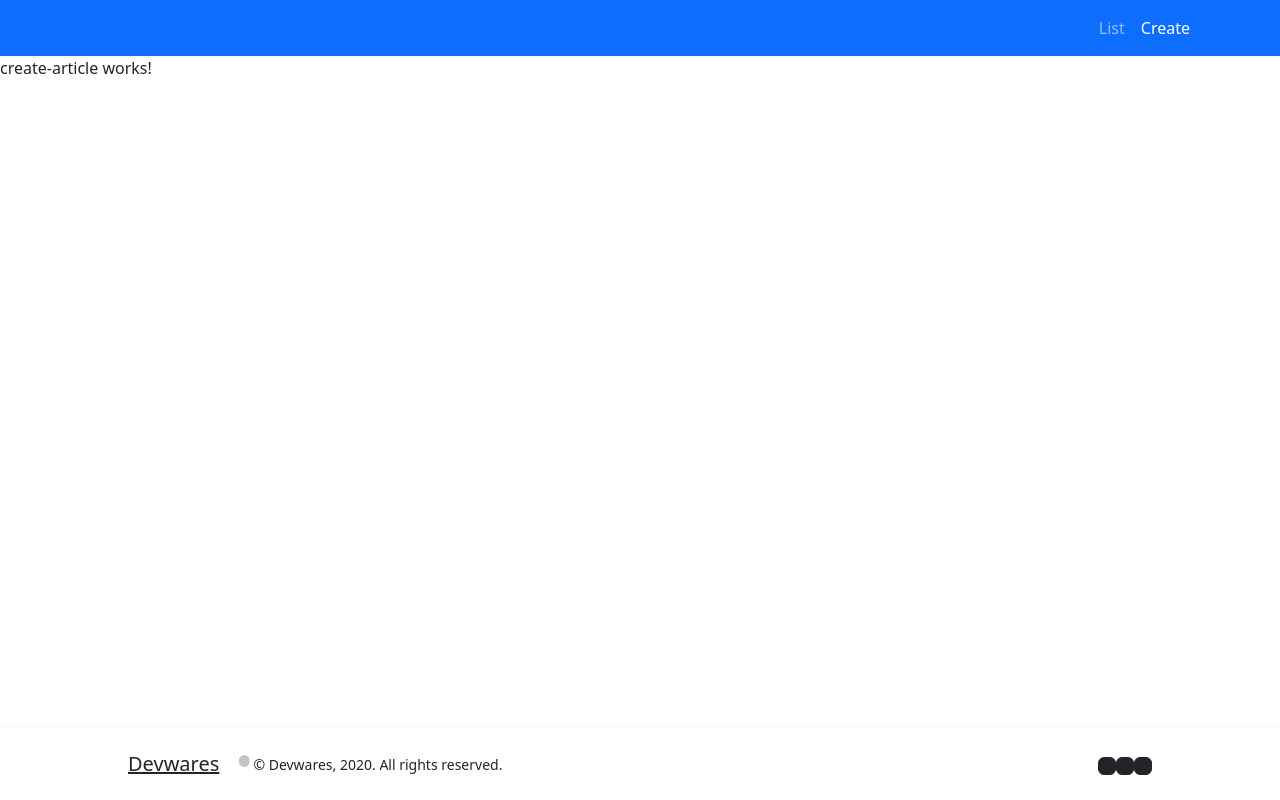
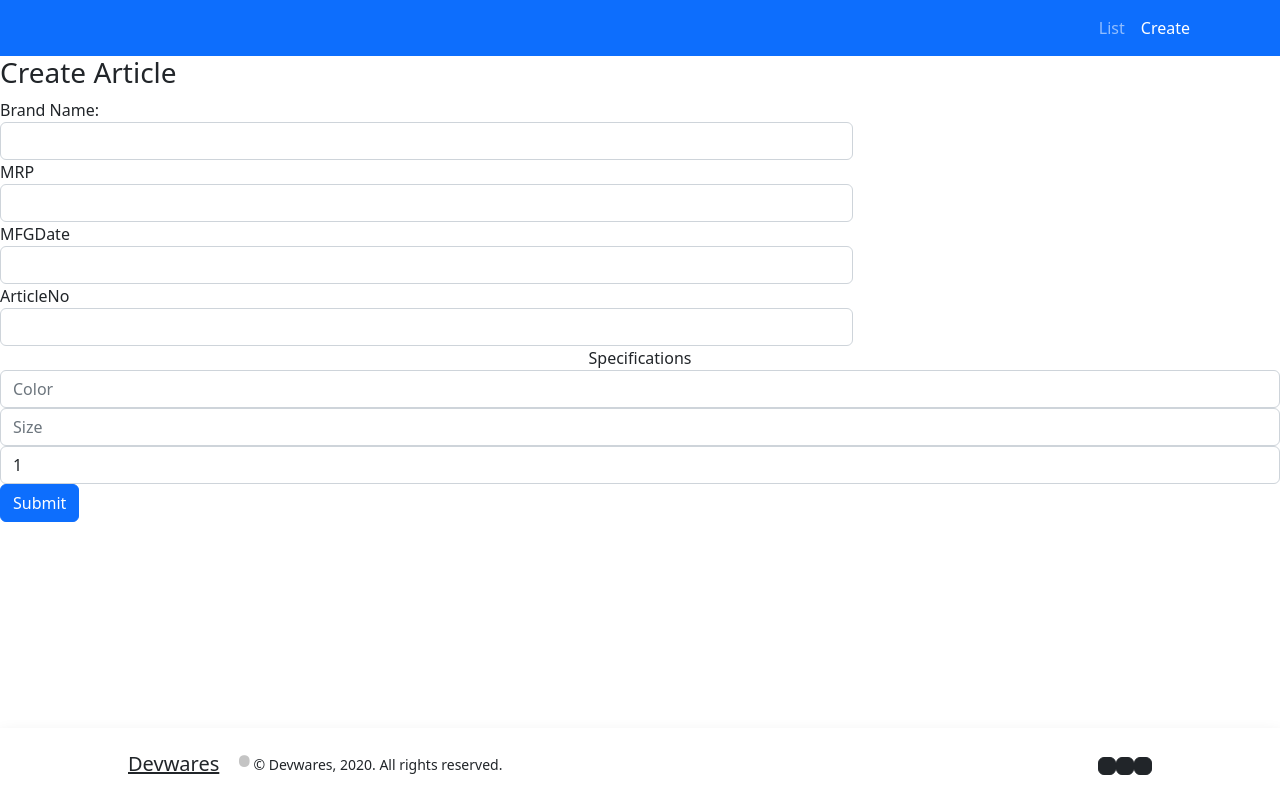
Before and after one commit to therahulsahu/handicrafts-frontend, an Angular app: page /create in a window 1280 px wide. Built offline with nearby package versions, Linux system fonts and the light colour scheme.

Commit message:
Creating Article Form

```diff
--- a/src/app/app.module.ts
+++ b/src/app/app.module.ts
@@ -3,6 +3,7 @@ import { BrowserModule } from '@angular/platform-browser';
 
 import { AppRoutingModule } from './app-routing.module';
 import { AppComponent } from './app.component';
+import { ArticleModule } from './articleM/article.module';
 import { CoreModule } from './core/core.module';
 
 @NgModule({
@@ -12,6 +13,7 @@ import { CoreModule } from './core/core.module';
   imports: [
     BrowserModule,
     CoreModule,
+    ArticleModule,
     AppRoutingModule
   ],
   providers: [],
--- a/src/app/articleM/create-article/create-article.component.html
+++ b/src/app/articleM/create-article/create-article.component.html
@@ -1 +1,62 @@
-<p>create-article works!</p>
+  <form class="form-horizontal" [formGroup]="articleForm" (ngSubmit)="onSubmit()">
+    <div class="panel panel-primary">
+      <div class="panel-heading">
+        <h3 class="panel-title">Create Article</h3>
+      </div>
+      <div class="panel-body">
+
+        <div class="form-group">
+          <label class="col-sm-2 control-label" for="brandName">Brand Name:</label>
+          <div class="col-sm-8">
+            <input id="brandName" type="text" class="form-control" formControlName="brandName">
+          </div>
+        </div>
+
+        <div class="form-group">
+          <label class="col-sm-2 control-label" for="mrp">MRP</label>
+          <div class="col-sm-8">
+            <input id="mrp" type="text" class="form-control" formControlName="mrp">
+          </div>
+        </div>
+
+        <div class="form-group">
+            <label class="col-sm-2 control-label" for="mfgDate">MFGDate</label>
+            <div class="col-sm-8">
+              <input id="mfgDate" type="text" class="form-control" formControlName="mfgDate">
+            </div>
+        </div>
+
+        <div class="form-group">
+            <label class="col-sm-2 control-label" for="articleNo">ArticleNo</label>
+            <div class="col-sm-8">
+              <input id="articleNo" type="text" class="form-control" formControlName="articleNo">
+            </div>
+        </div>
+
+        <div formGroupName="specifications">
+
+            <div class="form-group">
+              <label class="col-sm-12 text-center control-label" for="specifications">
+                Specifications
+              </label>
+              <div class="col-sm-14">
+                <input type="text" class="form-control" id="color"
+                    placeholder="Color" formControlName="color">
+              </div>
+              <div class="col-sm-14">
+                <input type="text" id="size" placeholder="Size"
+                    class="form-control" formControlName="size">
+              </div>
+              <div class="col-sm-14">
+                <input type="text" id="quantity" placeholder="Quantity"
+                    class="form-control" formControlName="quantity">
+              </div>
+            </div>
+        </div>
+
+      </div>
+      <div class="panel-footer">
+        <button class="btn btn-primary click" type="submit">Submit</button>
+      </div>
+    </div>
+  </form>
--- a/src/app/articleM/create-article/create-article.component.ts
+++ b/src/app/articleM/create-article/create-article.component.ts
@@ -1,4 +1,5 @@
 import { Component } from '@angular/core';
+import { FormBuilder, FormGroup, Validators } from '@angular/forms';
 
 @Component({
   selector: 'app-create-article',
@@ -7,4 +8,23 @@ import { Component } from '@angular/core';
 })
 export class CreateArticleComponent {
 
+  articleForm: FormGroup;
+
+  constructor(private formBuilder: FormBuilder) {
+    this.articleForm = this.formBuilder.group({
+      brandName: ['', Validators.required],
+      mrp: ['', Validators.required],
+      mfgDate: ['', Validators.required],
+      articleNo: ['', Validators.required],
+      specifications: this.formBuilder.group({
+        color: ['',Validators.required],
+        size: ['',Validators.required],
+        quantity: [1,Validators.required]
+      })
+    });
+  }
+
+  onSubmit() {
+    console.log(this.articleForm.value);
+  }
 }
--- a/src/app/sharedM/shared.module.ts
+++ b/src/app/sharedM/shared.module.ts
@@ -1,14 +1,14 @@
 import { CommonModule } from "@angular/common";
 import { NgModule } from "@angular/core";
-import { FormsModule } from "@angular/forms";
+import { FormsModule, ReactiveFormsModule } from "@angular/forms";
 
 @NgModule(
   {
     declarations: [],
     imports: [FormsModule,
-      CommonModule],
+      CommonModule,ReactiveFormsModule],
     exports: [FormsModule,
-      CommonModule],
+      CommonModule,ReactiveFormsModule],
     providers: []
   }
 )
```
